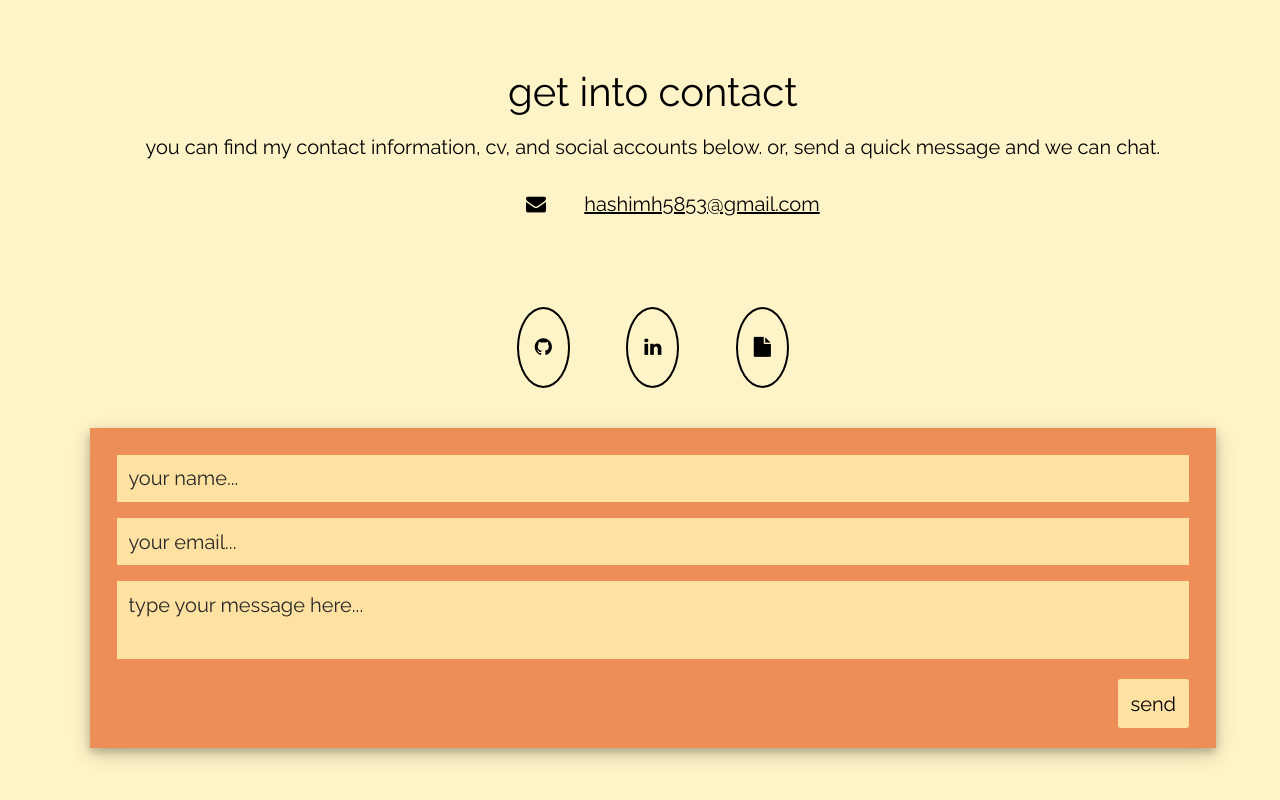
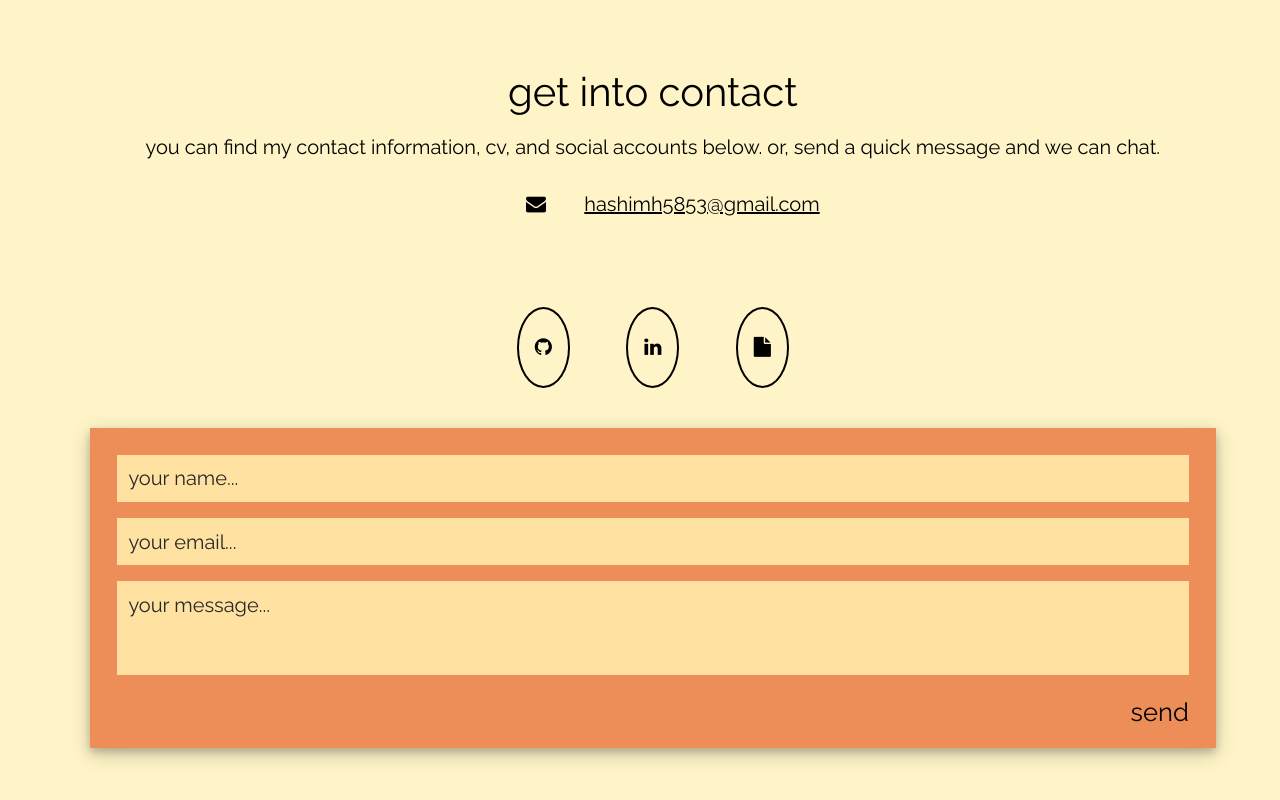
Before and after one commit to hashimh/portfolio, a website: page webpages/index.html in a window 1280 px wide. Shown: the part 6902-7702 px from the top of the page. Drawn offline with Linux system fonts and the light colour scheme.

Commit message:
updated modal styling

```diff
--- a/webpages/css/index.css
+++ b/webpages/css/index.css
@@ -590,9 +590,8 @@ a.fa:hover span {
 }
 
 #errorMsg {
-  font-size: 1.5vw;
-  text-align: center;
-  margin: 1vw;
+  font-size: 2vw;
+  margin: 0;
 }
 
 .modalContent {
@@ -657,22 +656,21 @@ input:focus {
   outline: none;
 }
 
-.modalBox6 input {
+.modalBox6 a {
   border: none;
   color: black;
-  background-color: var(--lightest-bg);
-  font-size: 0.75vw;
-  padding: 1vw;
-  width: 9vw;
+  background-color: inherit;
+  font-size: 2vw !important;
+  padding: 0;
+  width: auto;
   font-size: 20px;
   border-radius: 3px;
   font-family: Raleway;
-  transition: all 0.5s ease-in-out;
   float: right;
 }
-.modalBox6 input:hover {
+.modalBox6 a:hover {
   cursor: pointer;
-  font-size: 1.5vw;
+  /* font-size: 1.5vw; */
 }
 
 /* ------------------------------------------------------------------------------ */
--- a/webpages/index.html
+++ b/webpages/index.html
@@ -378,7 +378,7 @@
                             <textarea
                               id="mailMessage"
                               name="mailMessage"
-                              placeholder="type your message here..."
+                              placeholder="your message..."
                               onchange="inputValidate(this.value, 1, 'mailMessage')"
                               class="modal-entry"
 
@@ -386,14 +386,13 @@
                           </div>
 
                           <div class="modalBox6">
-                            <input
+                            <a
                               id="sendMessage"
-                              type="button"
                               name="sendBtn"
                               value="send"
                               onclick="sendBtnClicked()"
-                              class="modal-entry"
-                            />
+                              class="modal-entry middle-animation"
+                            >send</a>
                           </div>
 
                           <div class="modalBox7" id="errorMsgDiv">
```
